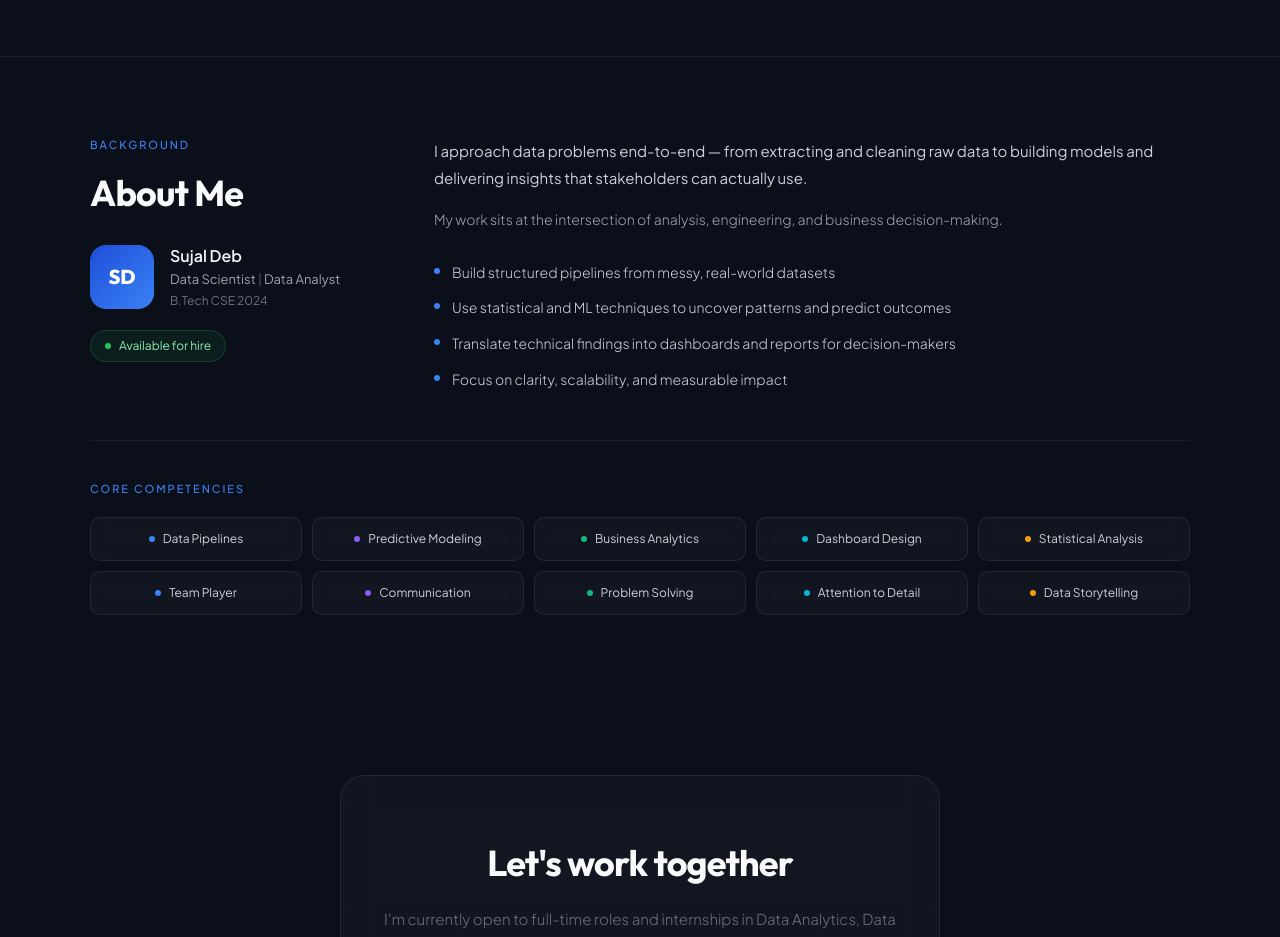
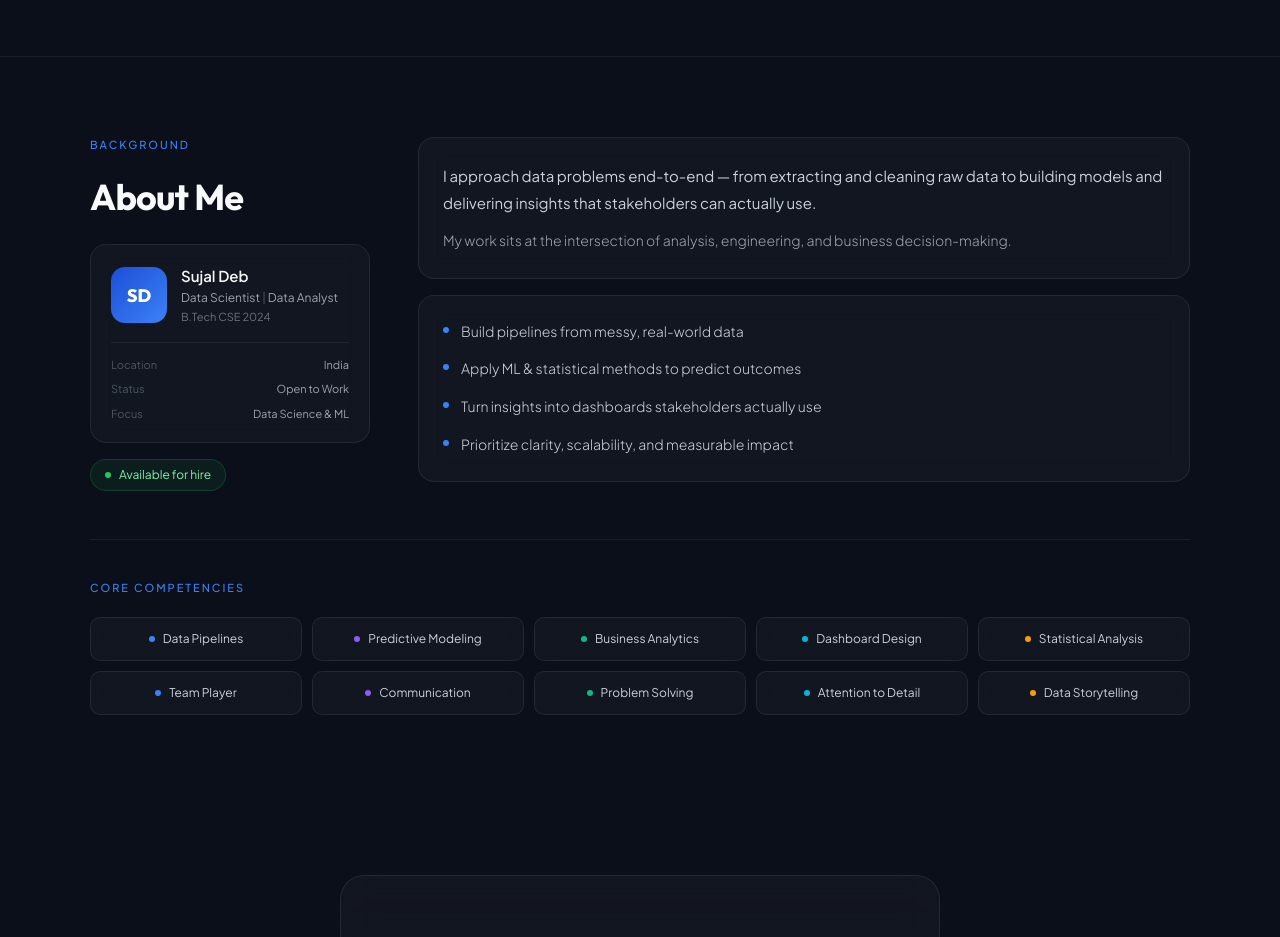
Before and after one commit to sujaldeb/sujal-portfolio, a React (Vite) app: page / in a window 1280 px wide. Shown: the part 1800-2737 px from the top of the page. Built offline with nearby package versions, Linux system fonts and the light colour scheme.

Commit message:
about section glass cards complete

```diff
--- a/src/pages/Home.jsx
+++ b/src/pages/Home.jsx
@@ -7,26 +7,6 @@ import { Link } from 'react-router-dom'
 
 const Home = () => {
   const featured = projects.filter(p => p.featured)
-
-  const bullets = [
-    'Build structured pipelines from messy, real-world datasets',
-    'Use statistical and ML techniques to uncover patterns and predict outcomes',
-    'Translate technical findings into dashboards and reports for decision-makers',
-    'Focus on clarity, scalability, and measurable impact',
-  ]
-
-  const competencies = [
-    { name: 'Data Pipelines', color: '#3B82F6' },
-    { name: 'Predictive Modeling', color: '#8B5CF6' },
-    { name: 'Business Analytics', color: '#10B981' },
-    { name: 'Dashboard Design', color: '#06B6D4' },
-    { name: 'Statistical Analysis', color: '#F59E0B' },
-    { name: 'Team Player', color: '#3B82F6' },
-    { name: 'Communication', color: '#8B5CF6' },
-    { name: 'Problem Solving', color: '#10B981' },
-    { name: 'Attention to Detail', color: '#06B6D4' },
-    { name: 'Data Storytelling', color: '#F59E0B' },
-  ]
 
   return (
     <div style={{ background: '#0B0F19', minHeight: '100vh', position: 'relative' }}>
@@ -99,30 +79,44 @@ const Home = () => {
         {/* About Section */}
         <section style={{ borderTop: '0.5px solid rgba(255,255,255,0.06)', padding: '80px 20px' }}>
           <div style={{ maxWidth: '1100px', margin: '0 auto' }}>
-
-            {/* Top about grid — identity left, text right */}
             <div className="about-grid">
 
-              {/* Left */}
+              {/* Left - Glass Identity Card */}
               <div className="about-left">
-                <div style={{ fontSize: '11px', letterSpacing: '2px', color: '#3B82F6', textTransform: 'uppercase', fontWeight: '500', marginBottom: '12px' }}>
+                <div style={{ fontSize: '11px', letterSpacing: '2px', color: '#3B82F6', textTransform: 'uppercase', fontWeight: '500', marginBottom: '16px' }}>
                   Background
                 </div>
-                <h2 style={{ fontFamily: 'Outfit, sans-serif', fontSize: '36px', fontWeight: '700', color: '#F9FAFB', letterSpacing: '-0.8px', marginBottom: '24px' }}>
+                <h2 style={{ fontFamily: 'Outfit, sans-serif', fontSize: '36px', fontWeight: '700', color: '#F9FAFB', letterSpacing: '-0.8px', marginBottom: '20px' }}>
                   About Me
                 </h2>
-                <div style={{ display: 'flex', alignItems: 'center', gap: '16px', marginBottom: '20px' }}>
-                  <div style={{ width: '64px', height: '64px', background: 'linear-gradient(135deg, #1D4ED8, #3B82F6)', borderRadius: '16px', display: 'flex', alignItems: 'center', justifyContent: 'center', fontFamily: 'Outfit, sans-serif', fontSize: '20px', fontWeight: '800', color: '#fff', flexShrink: 0 }}>
+
+                <div style={{ background: 'rgba(255,255,255,0.03)', backdropFilter: 'blur(12px)', WebkitBackdropFilter: 'blur(12px)', border: '0.5px solid rgba(255,255,255,0.08)', borderRadius: '16px', padding: '20px', marginBottom: '16px' }}>
+                  <div style={{ display: 'flex', alignItems: 'center', gap: '14px', marginBottom: '16px' }}>
+                    <div style={{ width: '56px', height: '56px', background: 'linear-gradient(135deg, #1D4ED8, #3B82F6)', borderRadius: '14px', display: 'flex', alignItems: 'center', justifyContent: 'center', fontFamily: 'Outfit, sans-serif', fontSize: '18px', fontWeight: '800', color: '#fff', flexShrink: 0 }}>
                       SD
                     </div>
                     <div>
-                    <div style={{ fontWeight: '600', color: '#F3F4F6', fontSize: '16px' }}>Sujal Deb</div>
-                    <div style={{ fontSize: '13px', color: '#9CA3AF', marginTop: '2px' }}>
+                      <div style={{ fontWeight: '600', color: '#F3F4F6', fontSize: '15px' }}>Sujal Deb</div>
+                      <div style={{ fontSize: '12px', color: '#9CA3AF', marginTop: '2px' }}>
                         Data Scientist <span style={{ color: '#4B5563' }}>|</span> Data Analyst
                       </div>
-                    <div style={{ fontSize: '12px', color: '#6B7280', marginTop: '3px' }}>B.Tech CSE 2024</div>
+                      <div style={{ fontSize: '11px', color: '#6B7280', marginTop: '2px' }}>B.Tech CSE 2024</div>
                     </div>
                   </div>
+                  <div style={{ borderTop: '0.5px solid rgba(255,255,255,0.06)', paddingTop: '14px', display: 'flex', flexDirection: 'column', gap: '8px' }}>
+                    {[
+                      { label: 'Location', value: 'India' },
+                      { label: 'Status', value: 'Open to Work' },
+                      { label: 'Focus', value: 'Data Science & ML' },
+                    ].map(item => (
+                      <div key={item.label} style={{ display: 'flex', justifyContent: 'space-between', alignItems: 'center' }}>
+                        <span style={{ fontSize: '11px', color: '#4B5563', fontWeight: '400' }}>{item.label}</span>
+                        <span style={{ fontSize: '11px', color: '#9CA3AF', fontWeight: '400' }}>{item.value}</span>
+                      </div>
+                    ))}
+                  </div>
+                </div>
+
                 <div style={{ display: 'inline-flex', alignItems: 'center', gap: '8px', background: 'rgba(34,197,94,0.08)', border: '0.5px solid rgba(34,197,94,0.2)', padding: '6px 14px', borderRadius: '100px', fontSize: '12px', color: '#86EFAC' }}>
                   <span style={{ width: '6px', height: '6px', background: '#22C55E', borderRadius: '50%' }} />
                   Available for hire
@@ -130,15 +124,28 @@ const Home = () => {
               </div>
 
               {/* Right */}
-              <div>
-                <p style={{ color: '#C9D1D9', fontSize: '15px', lineHeight: '1.8', marginBottom: '16px', fontWeight: '400' }}>
-                  I approach data problems end-to-end — from extracting and cleaning raw data to building models and delivering insights that stakeholders can actually use.
+              <div style={{ display: 'flex', flexDirection: 'column', gap: '16px' }}>
+
+                {/* Bio Glass Card */}
+                <div style={{ background: 'rgba(255,255,255,0.03)', backdropFilter: 'blur(12px)', WebkitBackdropFilter: 'blur(12px)', border: '0.5px solid rgba(255,255,255,0.08)', borderRadius: '16px', padding: '24px' }}>
+                  <p style={{ color: '#C9D1D9', fontSize: '15px', lineHeight: '1.8', marginBottom: '12px', fontWeight: '400' }}>
+                    I approach data problems end-to-end — from extracting and cleaning raw data
+                    to building models and delivering insights that stakeholders can actually use.
                   </p>
-                <p style={{ color: '#9CA3AF', fontSize: '14px', lineHeight: '1.8', marginBottom: '28px', fontWeight: '300' }}>
+                  <p style={{ color: '#9CA3AF', fontSize: '14px', lineHeight: '1.8', margin: 0, fontWeight: '300' }}>
                     My work sits at the intersection of analysis, engineering, and business decision-making.
                   </p>
-                <div style={{ display: 'flex', flexDirection: 'column', gap: '12px' }}>
-                  {bullets.map((b, i) => (
+                </div>
+
+                {/* Bullets Glass Card */}
+                <div style={{ background: 'rgba(255,255,255,0.03)', backdropFilter: 'blur(12px)', WebkitBackdropFilter: 'blur(12px)', border: '0.5px solid rgba(255,255,255,0.08)', borderRadius: '16px', padding: '24px' }}>
+                  <div style={{ display: 'flex', flexDirection: 'column', gap: '14px' }}>
+                    {[
+                      'Build pipelines from messy, real-world data',
+                      'Apply ML & statistical methods to predict outcomes',
+                      'Turn insights into dashboards stakeholders actually use',
+                      'Prioritize clarity, scalability, and measurable impact',
+                    ].map((b, i) => (
                       <div key={i} style={{ display: 'flex', alignItems: 'flex-start', gap: '12px' }}>
                         <div style={{ width: '6px', height: '6px', borderRadius: '50%', background: '#3B82F6', flexShrink: 0, marginTop: '7px' }} />
                         <span style={{ color: '#C9D1D9', fontSize: '14px', lineHeight: '1.7', fontWeight: '300' }}>{b}</span>
@@ -146,30 +153,29 @@ const Home = () => {
                     ))}
                   </div>
                 </div>
+
+              </div>
             </div>
 
-            {/* Competencies — full width below */}
+            {/* Competencies */}
             <div style={{ marginTop: '48px', paddingTop: '40px', borderTop: '0.5px solid rgba(255,255,255,0.06)' }}>
               <div style={{ fontSize: '11px', letterSpacing: '2px', color: '#3B82F6', textTransform: 'uppercase', fontWeight: '500', marginBottom: '20px' }}>
                 Core Competencies
               </div>
               <div className="competencies-grid">
-                {competencies.map(c => (
-                  <div key={c.name} style={{
-                    background: 'rgba(255,255,255,0.03)',
-                    backdropFilter: 'blur(8px)',
-                    WebkitBackdropFilter: 'blur(8px)',
-                    border: '0.5px solid rgba(255,255,255,0.08)',
-                    borderRadius: '10px',
-                    padding: '12px 14px',
-                    fontSize: '12px',
-                    color: '#C9D1D9',
-                    display: 'flex',
-                    alignItems: 'center',
-                    justifyContent: 'center',
-                    gap: '8px',
-                    textAlign: 'center',
-                  }}>
+                {[
+                  { name: 'Data Pipelines', color: '#3B82F6' },
+                  { name: 'Predictive Modeling', color: '#8B5CF6' },
+                  { name: 'Business Analytics', color: '#10B981' },
+                  { name: 'Dashboard Design', color: '#06B6D4' },
+                  { name: 'Statistical Analysis', color: '#F59E0B' },
+                  { name: 'Team Player', color: '#3B82F6' },
+                  { name: 'Communication', color: '#8B5CF6' },
+                  { name: 'Problem Solving', color: '#10B981' },
+                  { name: 'Attention to Detail', color: '#06B6D4' },
+                  { name: 'Data Storytelling', color: '#F59E0B' },
+                ].map(c => (
+                  <div key={c.name} style={{ background: 'rgba(255,255,255,0.03)', backdropFilter: 'blur(8px)', WebkitBackdropFilter: 'blur(8px)', border: '0.5px solid rgba(255,255,255,0.08)', borderRadius: '10px', padding: '12px 14px', fontSize: '12px', color: '#C9D1D9', display: 'flex', alignItems: 'center', justifyContent: 'center', gap: '8px', textAlign: 'center' }}>
                     <div style={{ width: '6px', height: '6px', borderRadius: '50%', background: c.color, flexShrink: 0 }} />
                     {c.name}
                   </div>
@@ -203,7 +209,7 @@ const Home = () => {
         <style>{`
           .projects-grid { display: grid; grid-template-columns: 1fr 1fr; gap: 20px; }
           .preview-strip { display: grid; grid-template-columns: 1fr 1fr 1fr 1fr; gap: 16px; }
-          .about-grid { display: grid; grid-template-columns: 280px 1fr; gap: 64px; align-items: start; }
+          .about-grid { display: grid; grid-template-columns: 280px 1fr; gap: 48px; align-items: start; }
           .competencies-grid { display: grid; grid-template-columns: 1fr 1fr 1fr 1fr 1fr; gap: 10px; }
           @media (max-width: 1024px) {
             .competencies-grid { grid-template-columns: 1fr 1fr 1fr 1fr; }
```
Lines whose indentation alone changed are shown as unchanged.
